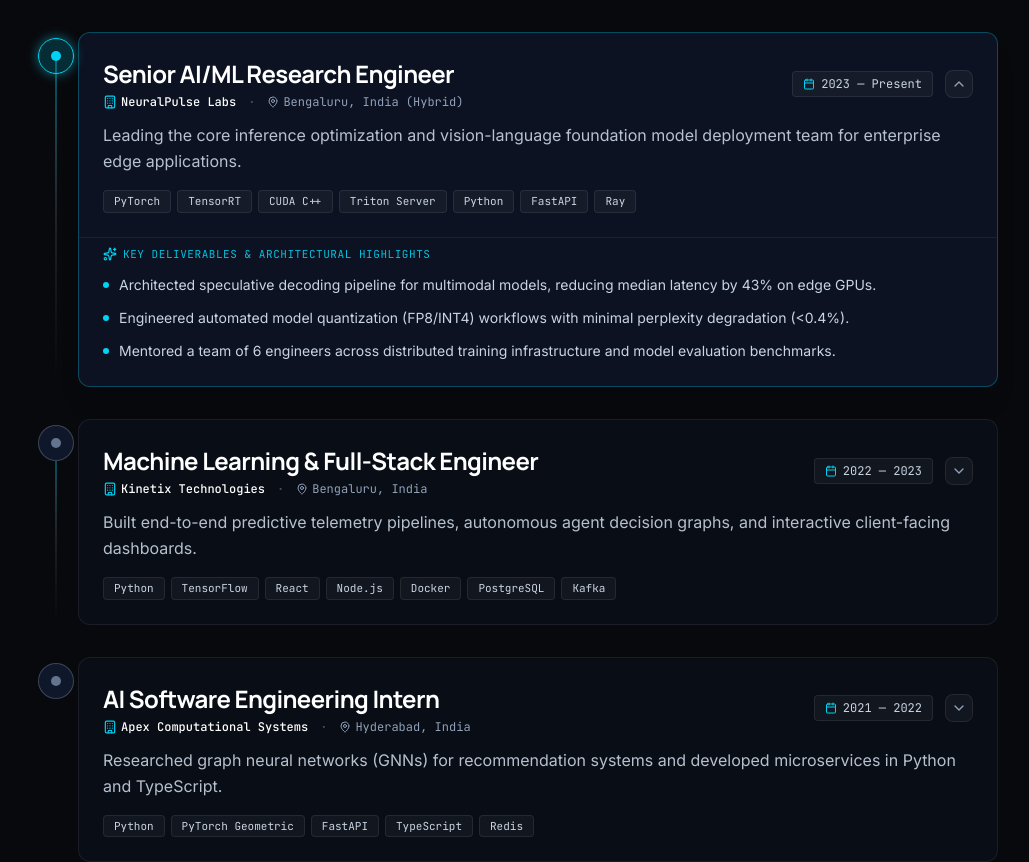
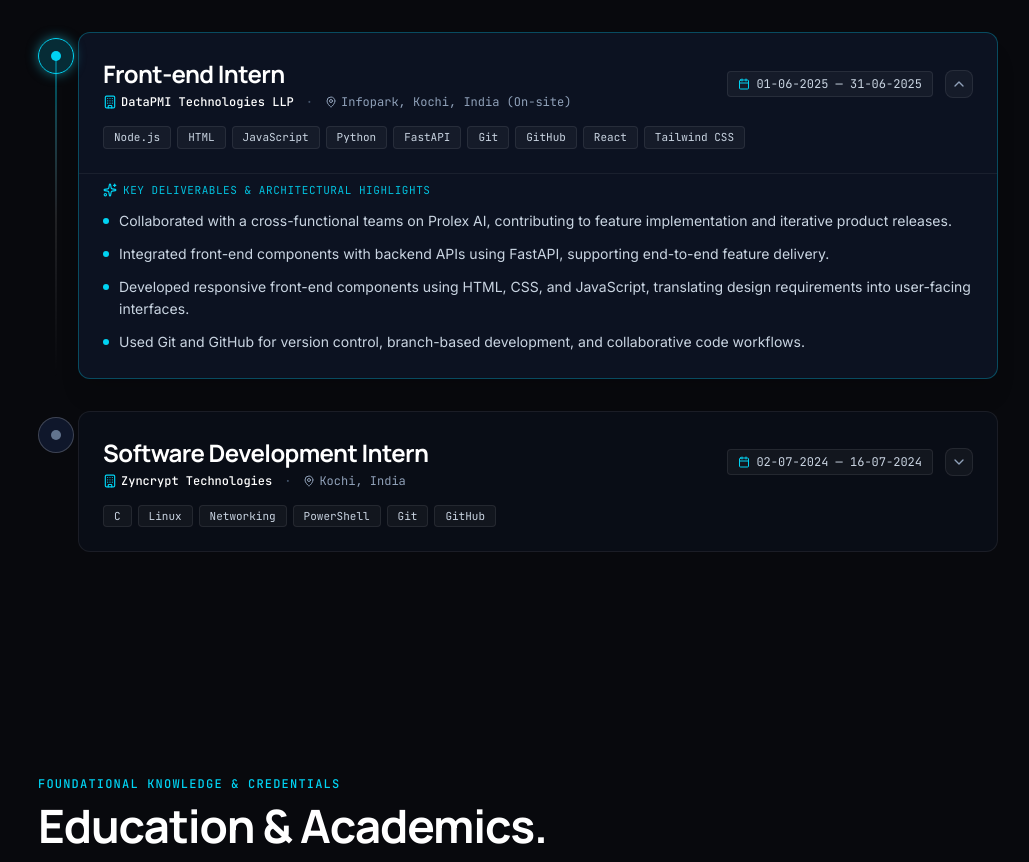
Before and after one commit to aadinathr001/Portfolio-Website-2, a React (Vite) app: page / in a window 1280 px wide. Shown: the part 2620-3482 px from the top of the page, without its empty margins (122-1151 px from the left). Built offline with nearby package versions, Linux system fonts and the light colour scheme.

Commit message:
experience done

```diff
--- a/src/data/portfolioData.ts
+++ b/src/data/portfolioData.ts
@@ -137,50 +137,39 @@ export interface ExperienceItemData {
   company: string;
   location: string;
   period: string;
-  description: string;
+  description?: string;
   technologies: string[];
   highlights: string[];
 }
 
 export const EXPERIENCE_DATA: ExperienceItemData[] = [
   {
-    role: "Senior AI/ML Research Engineer",
-    company: "NeuralPulse Labs",
-    location: "Bengaluru, India (Hybrid)",
-    period: "2023 — Present",
-    description: "Leading the core inference optimization and vision-language foundation model deployment team for enterprise edge applications.",
-    technologies: ["PyTorch", "TensorRT", "CUDA C++", "Triton Server", "Python", "FastAPI", "Ray"],
+    role: "Front-end Intern",
+    company: "DataPMI Technologies LLP",
+    location: "Infopark, Kochi, India (On-site)",
+    period: "01-06-2025 — 31-06-2025",
+    // description: "Leading the core inference optimization and vision-language foundation model deployment team for enterprise edge applications.",
+    technologies: ["Node.js", "HTML","JavaScript", "Python", "FastAPI", "Git", "GitHub","React","Tailwind CSS"],
     highlights: [
-      "Architected speculative decoding pipeline for multimodal models, reducing median latency by 43% on edge GPUs.",
-      "Engineered automated model quantization (FP8/INT4) workflows with minimal perplexity degradation (<0.4%).",
-      "Mentored a team of 6 engineers across distributed training infrastructure and model evaluation benchmarks."
+      "Collaborated with a cross-functional teams on Prolex AI, contributing to feature implementation and iterative product releases.",
+      "Integrated front-end components with backend APIs using FastAPI, supporting end-to-end feature delivery.",
+      "Developed responsive front-end components using HTML, CSS, and JavaScript, translating design requirements into user-facing interfaces.",
+      "Used Git and GitHub for version control, branch-based development, and collaborative code workflows."
     ]
   },
   {
-    role: "Machine Learning & Full-Stack Engineer",
-    company: "Kinetix Technologies",
-    location: "Bengaluru, India",
-    period: "2022 — 2023",
-    description: "Built end-to-end predictive telemetry pipelines, autonomous agent decision graphs, and interactive client-facing dashboards.",
-    technologies: ["Python", "TensorFlow", "React", "Node.js", "Docker", "PostgreSQL", "Kafka"],
+    role: "Software Development Intern",
+    company: "Zyncrypt Technologies ",
+    location: "Kochi, India",
+    period: "02-07-2024 — 16-07-2024",
+    // description: "Built end-to-end predictive telemetry pipelines, autonomous agent decision graphs, and interactive client-facing dashboards.",
+    technologies: ["C", "Linux", "Networking", "PowerShell", "Git", "GitHub"],
     highlights: [
-      "Deployed streaming anomaly detection system handling 450,000 events/sec with sub-second alerting.",
-      "Designed and delivered the core analytics web portal used daily by 140+ enterprise operations teams.",
-      "Reduced cloud computing costs by 34% through proactive GPU instance scheduling and auto-scaling pods."
+      " Worked with Linux environments and networking fundamentals while supporting day-to-day software development tasks.",
+      "Participated in task coordination and project workflows, gaining practical experience with collaborative software development practices."
     ]
   },
-  {
-    role: "AI Software Engineering Intern",
-    company: "Apex Computational Systems",
-    location: "Hyderabad, India",
-    period: "2021 — 2022",
-    description: "Researched graph neural networks (GNNs) for recommendation systems and developed microservices in Python and TypeScript.",
-    technologies: ["Python", "PyTorch Geometric", "FastAPI", "TypeScript", "Redis"],
-    highlights: [
-      "Implemented heterogeneous graph convolutions that improved cold-start recommendation accuracy by 18%.",
-      "Co-authored internal technical documentation and open-source benchmark suites for vector search."
-    ]
-  }
+
 ];
 
 export interface EducationItemData {
```
